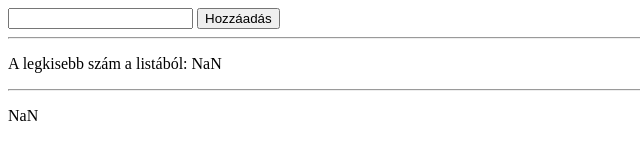
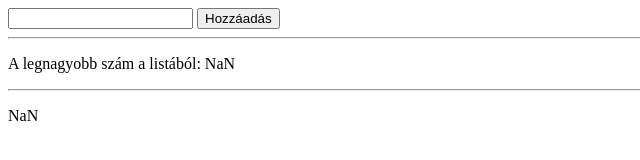
Before and after one commit to Moha0170/git_cucc, a plain HTML site: page index.html in a window 1280 px wide. Both pictures are taken after a click on the button "Hozzáadás". Shown: the full height of the page, 0-640 px from the left. Drawn offline with Linux system fonts and the light colour scheme.

Commit message:
A legkisebb helyett a legnagyobbat irja ki.

```diff
--- a/index.html
+++ b/index.html
@@ -11,7 +11,7 @@
         <input type="number" name="mezo" id="mezo">
         <input type="button" value="Hozzáadás" id="hozzaad">
         <hr>
-        <p id="legkisebb">A legkisebb szám a listából: </p>
+        <p id="legnagyobb">A legnagyobb szám a listából: </p>
         <hr>
         <div id="lista"></div>
     </div>
--- a/source.js
+++ b/source.js
@@ -6,13 +6,13 @@ document.getElementById("hozzaad").addEventListener("click", () => {
     listaDiv = document.getElementById("lista");
     listaDiv.innerHTML = "";
     b = parseInt(lista[0])
-    document.getElementById("legkisebb").innerText = "A legkisebb szám a listából: " + b
+    document.getElementById("legnagyobb").innerText = "A legnagyobb szám a listából: " + b
     for (let i = 0; i < lista.length; i++) {
         a = document.createElement("p");
         a.innerHTML = lista[i]
         listaDiv.appendChild(a);
         if (parseInt(lista[i]) > b) {
-            document.getElementById("legkisebb").innerText = "A legkisebb szám a listából: " + lista[i]
+            document.getElementById("legnagyobb").innerText = "A legnagyobb szám a listából: " + lista[i]
             b = parseInt(lista[i])
         }
     }
```
